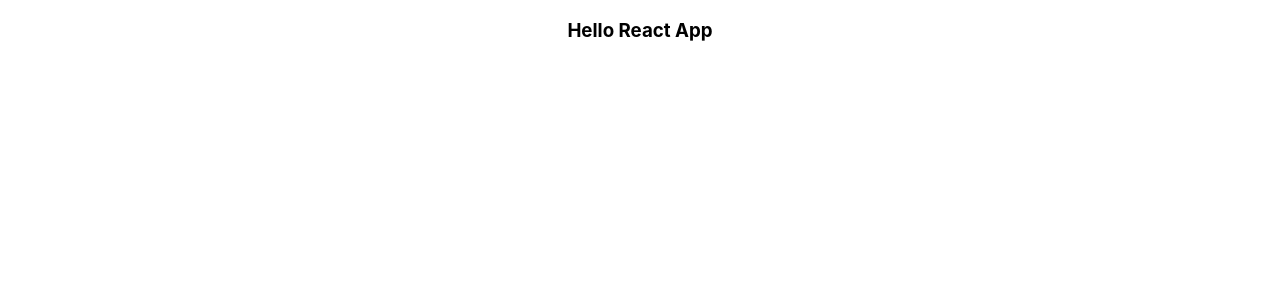
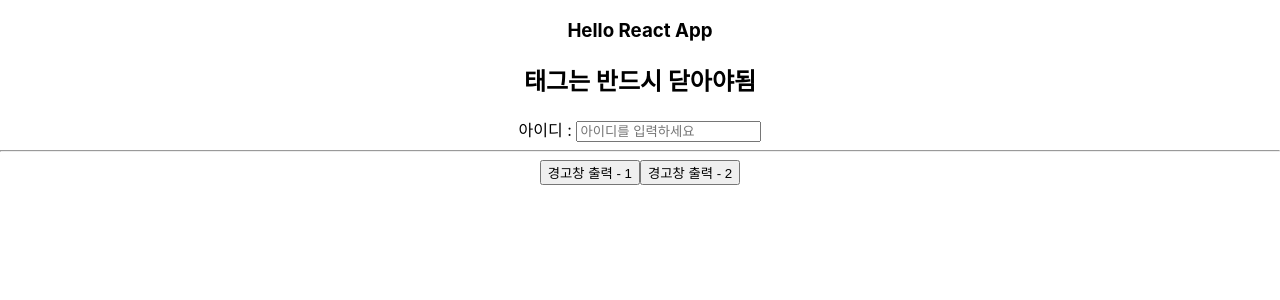
Before and after one commit to nam2626/KH_2025_04_REACT, a React (Create React App) app in the folder jsx/: page / in a window 1280 px wide. Shown: the top 300 px of the page. Built offline with nearby package versions, Linux system fonts and the light colour scheme.

Commit message:
이벤트 처리

```diff
--- a/jsx/src/App.js
+++ b/jsx/src/App.js
@@ -1,10 +1,12 @@
 import './App.css';
+import ComponentEx from './components/ComponentEx';
 import NoJSX from './components/NoJSX';
 
 function App() {
   return (
     <div className="App">
       <NoJSX/>
+      <ComponentEx />
     </div>
   );
 }
--- /dev/null
+++ b/jsx/src/components/ComponentEx.jsx
@@ -0,0 +1,23 @@
+export default function ComponentEx() {
+    //경고창 띄우는 함수
+    const showAlert = () => {
+        alert('경고창이 출력되었습니다!');
+    };
+
+    return <div>
+        <h2>태그는 반드시 닫아야됨</h2>
+        <label htmlFor="id">아이디 : </label>
+        <input type="text" id="id" placeholder="아이디를 입력하세요" />
+        <hr></hr>
+        {/* 버튼 생성 후 경고창 띄우기*/}
+        <button onClick={showAlert}>경고창 출력 - 1</button>
+        <button onClick={(e) => {
+            console.log(e);
+            // alert('경고창이 출력되었습니다!');
+            //입력한 아이디값 경고창으로 출력
+            alert(`입력한 아이디 : ${document.querySelector('#id').value}`);
+
+        }}>경고창 출력 - 2</button>
+
+    </div>;
+}
```
